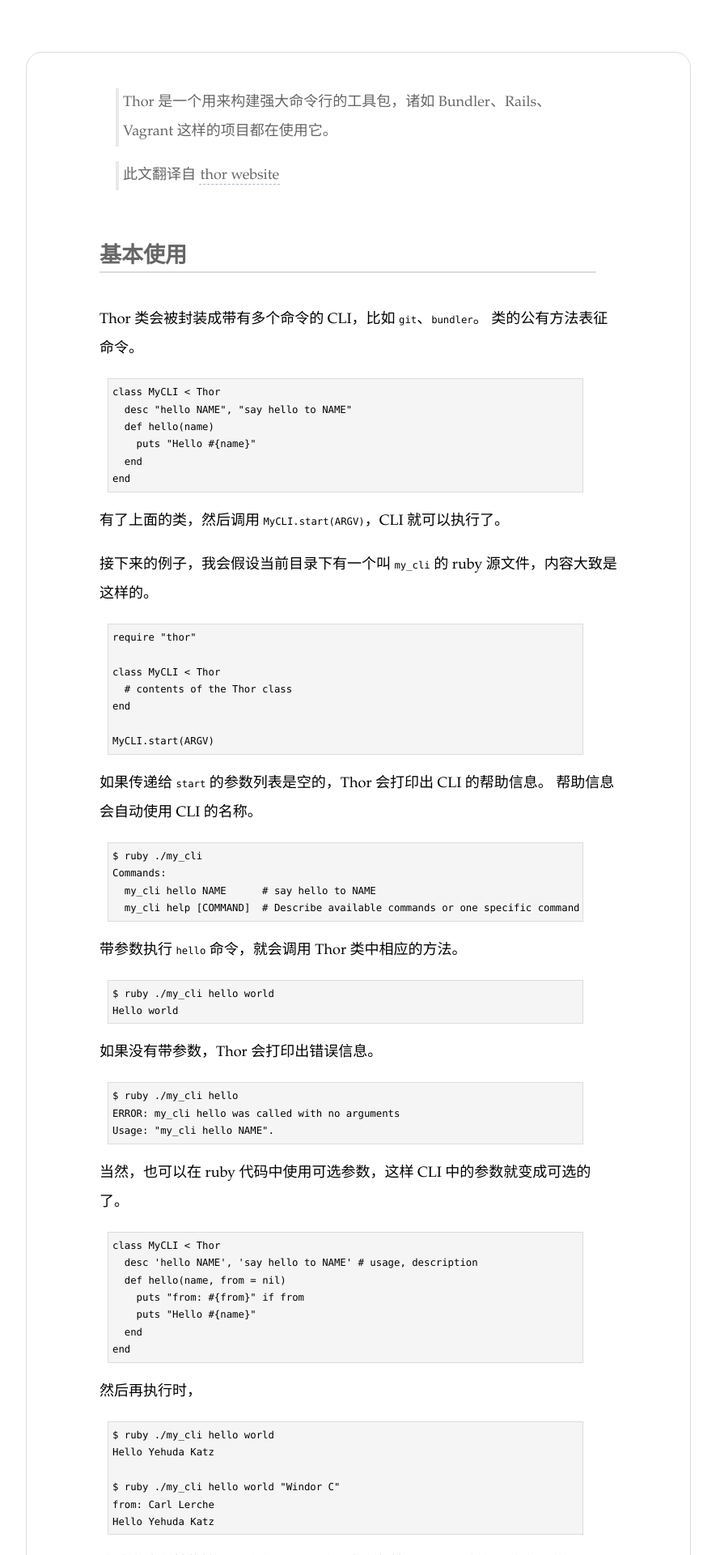
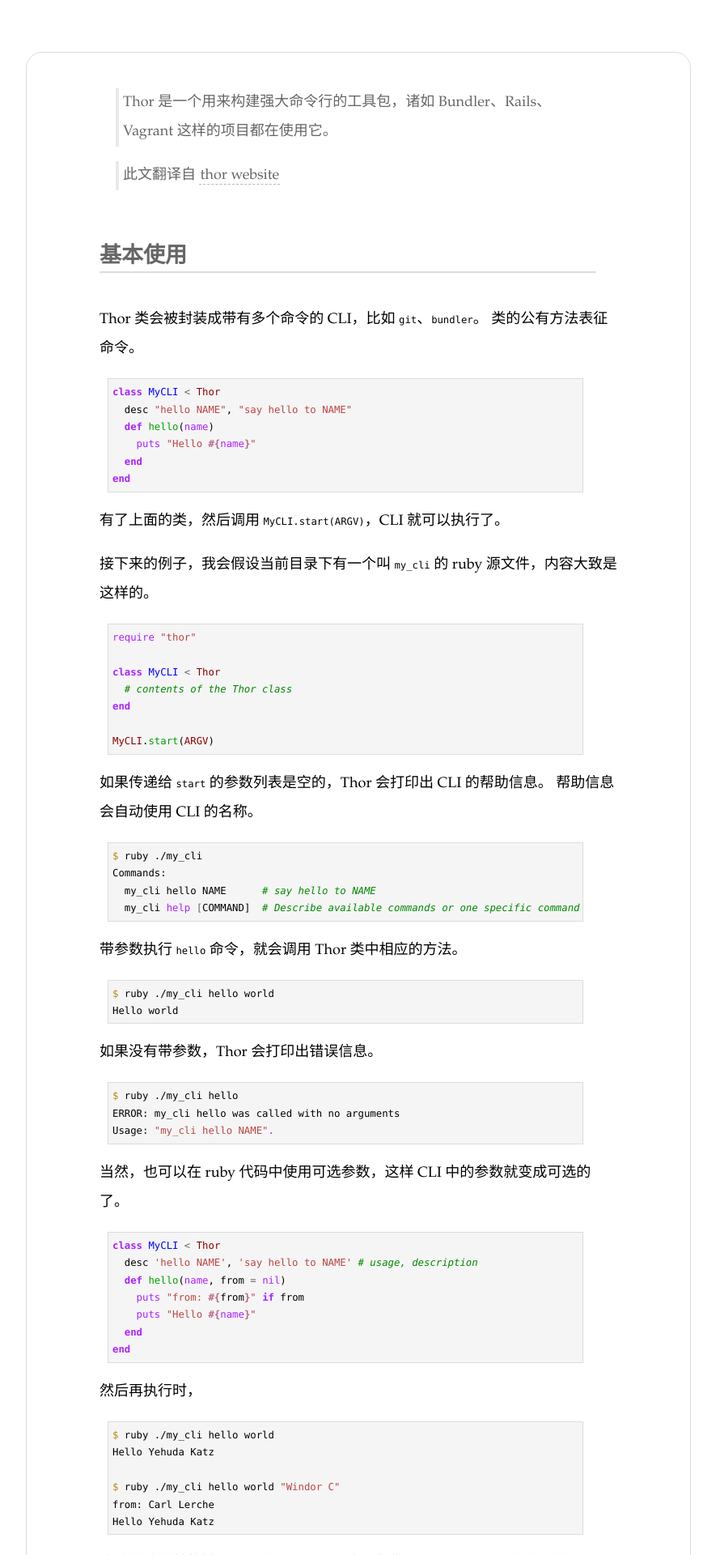
Before and after one commit to 447327642/lerencao.github.io, a Jekyll site: the page built from _posts/2014-03-15-thor-a-ruby-command-line-tool.md, in a window 1280 px wide. Shown: the top 1920 px of the page at 81% size, without its empty margins (198-1083 px from the left). Built offline with Jekyll 4.4.1, drawn with Linux system fonts in a browser that asks for light colours; Markdown is read by kramdown in place of the engine named in the settings.

Commit message:
add syntax css for block code
emacs style from pygments

```diff
--- a/_layouts/default.html
+++ b/_layouts/default.html
@@ -6,6 +6,7 @@
         <title>{{ page.title }}</title>
         <meta name="viewport" content="width=device-width">
         <link rel="stylesheet" href="/css/main.css">
+        <link rel="stylesheet" type="text/css" href="/css/syntax.css">
 <script>
   (function(i,s,o,g,r,a,m){i['GoogleAnalyticsObject']=r;i[r]=i[r]||function(){
   (i[r].q=i[r].q||[]).push(arguments)},i[r].l=1*new Date();a=s.createElement(o),
--- /dev/null
+++ b/css/syntax.css
@@ -0,0 +1,61 @@
+.highlight .hll { background-color: #ffffcc }
+.highlight .c { color: #008800; font-style: italic } /* Comment */
+.highlight .err { border: 1px solid #FF0000 } /* Error */
+.highlight .k { color: #AA22FF; font-weight: bold } /* Keyword */
+.highlight .o { color: #666666 } /* Operator */
+.highlight .cm { color: #008800; font-style: italic } /* Comment.Multiline */
+.highlight .cp { color: #008800 } /* Comment.Preproc */
+.highlight .c1 { color: #008800; font-style: italic } /* Comment.Single */
+.highlight .cs { color: #008800; font-weight: bold } /* Comment.Special */
+.highlight .gd { color: #A00000 } /* Generic.Deleted */
+.highlight .ge { font-style: italic } /* Generic.Emph */
+.highlight .gr { color: #FF0000 } /* Generic.Error */
+.highlight .gh { color: #000080; font-weight: bold } /* Generic.Heading */
+.highlight .gi { color: #00A000 } /* Generic.Inserted */
+.highlight .go { color: #808080 } /* Generic.Output */
+.highlight .gp { color: #000080; font-weight: bold } /* Generic.Prompt */
+.highlight .gs { font-weight: bold } /* Generic.Strong */
+.highlight .gu { color: #800080; font-weight: bold } /* Generic.Subheading */
+.highlight .gt { color: #0040D0 } /* Generic.Traceback */
+.highlight .kc { color: #AA22FF; font-weight: bold } /* Keyword.Constant */
+.highlight .kd { color: #AA22FF; font-weight: bold } /* Keyword.Declaration */
+.highlight .kn { color: #AA22FF; font-weight: bold } /* Keyword.Namespace */
+.highlight .kp { color: #AA22FF } /* Keyword.Pseudo */
+.highlight .kr { color: #AA22FF; font-weight: bold } /* Keyword.Reserved */
+.highlight .kt { color: #00BB00; font-weight: bold } /* Keyword.Type */
+.highlight .m { color: #666666 } /* Literal.Number */
+.highlight .s { color: #BB4444 } /* Literal.String */
+.highlight .na { color: #BB4444 } /* Name.Attribute */
+.highlight .nb { color: #AA22FF } /* Name.Builtin */
+.highlight .nc { color: #0000FF } /* Name.Class */
+.highlight .no { color: #880000 } /* Name.Constant */
+.highlight .nd { color: #AA22FF } /* Name.Decorator */
+.highlight .ni { color: #999999; font-weight: bold } /* Name.Entity */
+.highlight .ne { color: #D2413A; font-weight: bold } /* Name.Exception */
+.highlight .nf { color: #00A000 } /* Name.Function */
+.highlight .nl { color: #A0A000 } /* Name.Label */
+.highlight .nn { color: #0000FF; font-weight: bold } /* Name.Namespace */
+.highlight .nt { color: #008000; font-weight: bold } /* Name.Tag */
+.highlight .nv { color: #B8860B } /* Name.Variable */
+.highlight .ow { color: #AA22FF; font-weight: bold } /* Operator.Word */
+.highlight .w { color: #bbbbbb } /* Text.Whitespace */
+.highlight .mf { color: #666666 } /* Literal.Number.Float */
+.highlight .mh { color: #666666 } /* Literal.Number.Hex */
+.highlight .mi { color: #666666 } /* Literal.Number.Integer */
+.highlight .mo { color: #666666 } /* Literal.Number.Oct */
+.highlight .sb { color: #BB4444 } /* Literal.String.Backtick */
+.highlight .sc { color: #BB4444 } /* Literal.String.Char */
+.highlight .sd { color: #BB4444; font-style: italic } /* Literal.String.Doc */
+.highlight .s2 { color: #BB4444 } /* Literal.String.Double */
+.highlight .se { color: #BB6622; font-weight: bold } /* Literal.String.Escape */
+.highlight .sh { color: #BB4444 } /* Literal.String.Heredoc */
+.highlight .si { color: #BB6688; font-weight: bold } /* Literal.String.Interpol */
+.highlight .sx { color: #008000 } /* Literal.String.Other */
+.highlight .sr { color: #BB6688 } /* Literal.String.Regex */
+.highlight .s1 { color: #BB4444 } /* Literal.String.Single */
+.highlight .ss { color: #B8860B } /* Literal.String.Symbol */
+.highlight .bp { color: #AA22FF } /* Name.Builtin.Pseudo */
+.highlight .vc { color: #B8860B } /* Name.Variable.Class */
+.highlight .vg { color: #B8860B } /* Name.Variable.Global */
+.highlight .vi { color: #B8860B } /* Name.Variable.Instance */
+.highlight .il { color: #666666 } /* Literal.Number.Integer.Long */
```
